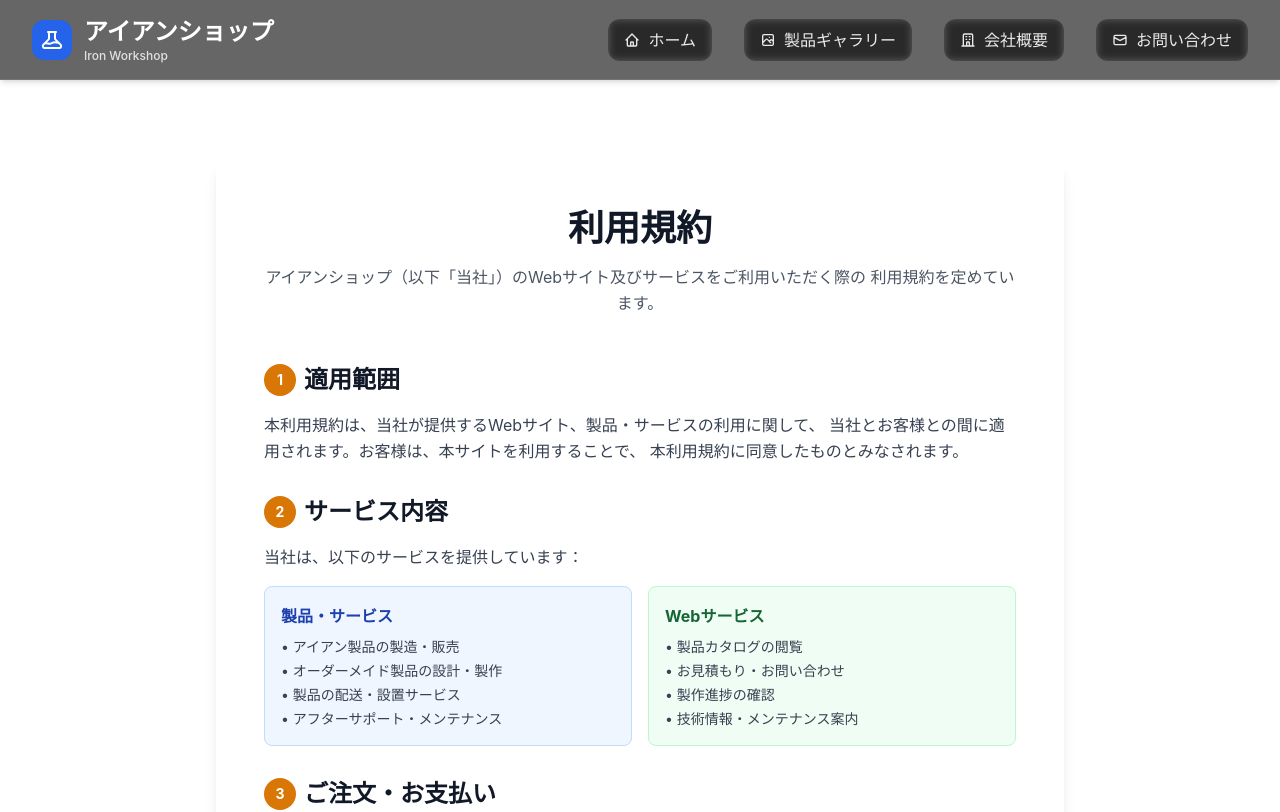
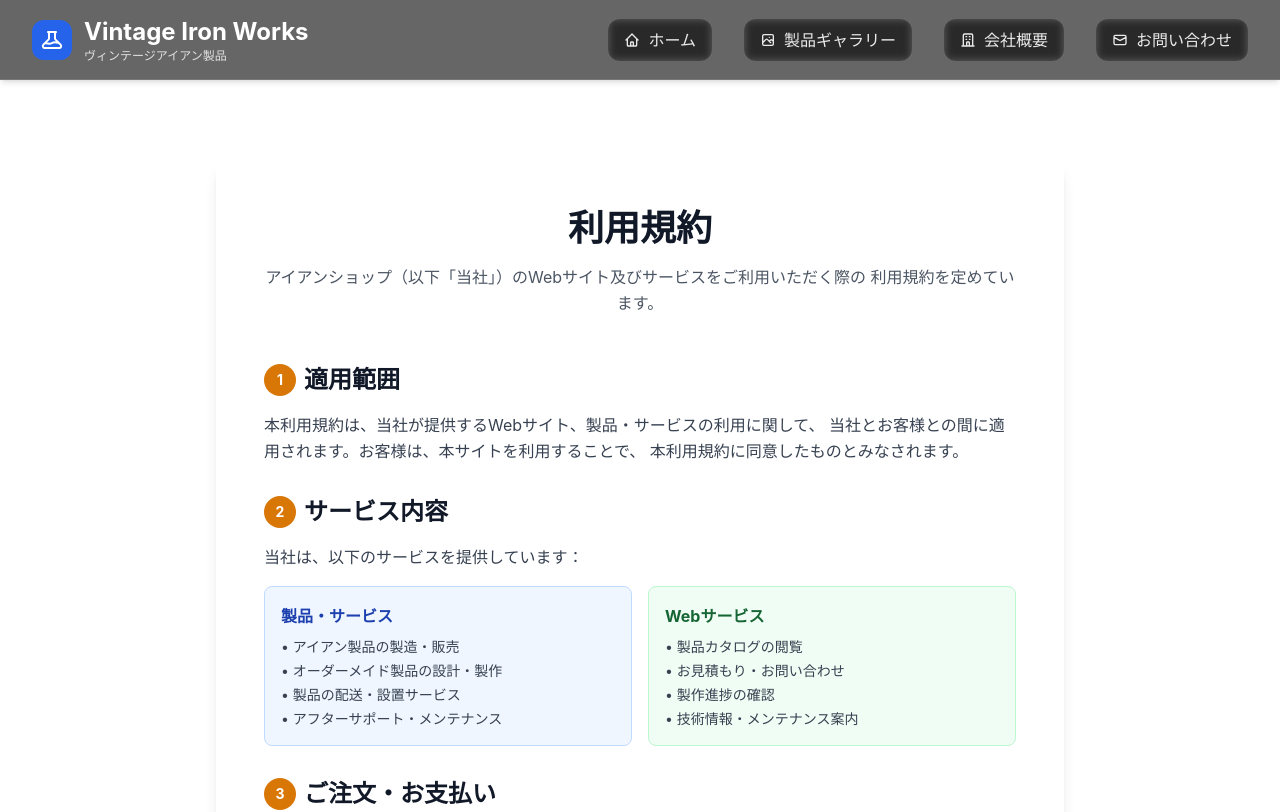
Before and after one commit to yannsunn/iron-shop-nextjs-example, a Next.js app: page /terms in a window 1280 px wide. Shown: the top 812 px of the page. Built offline with nearby package versions, Linux system fonts and the light colour scheme.

Commit message:
Auto-save changes

```diff
--- a/src/app/layout.tsx
+++ b/src/app/layout.tsx
@@ -3,21 +3,21 @@ import './globals.css'
 import SecurityFeatures from '@/components/SecurityFeatures'
 
 export const metadata: Metadata = {
-  title: 'アイアンショップ - 高品質なアイアン製品',
-  description: '職人の技が光る、こだわりのアイアン製品をお届けします。アンティーク調からモダンまで、幅広いデザインをご提供。',
-  keywords: 'アイアン,鉄製品,インテリア,家具,アンティーク,インダストリアル,鉄工所,オーダーメイド',
-  authors: [{ name: 'アイアンショップ' }],
+  title: 'Vintage Iron Works - ヴィンテージアイアン製品',
+  description: '溶接歴40年のパートナーとの協業で生み出す、ヴィンテージ風アイアン製品。オーダーメイドの美しさと品質をお届けします。',
+  keywords: 'ヴィンテージ,アイアン,鉄製品,インテリア,家具,アンティーク,インダストリアル,オーダーメイド,溶接',
+  authors: [{ name: 'Vintage Iron Works' }],
   openGraph: {
-    title: 'アイアンショップ - 高品質なアイアン製品',
-    description: '職人の技が光る、こだわりのアイアン製品をお届けします。',
+    title: 'Vintage Iron Works - ヴィンテージアイアン製品',
+    description: '溶接歴40年のパートナーとの協業で生み出す、ヴィンテージ風アイアン製品。',
     type: 'website',
     locale: 'ja_JP',
-    siteName: 'アイアンショップ',
+    siteName: 'Vintage Iron Works',
   },
   twitter: {
     card: 'summary_large_image',
-    title: 'アイアンショップ - 高品質なアイアン製品',
-    description: '職人の技が光る、こだわりのアイアン製品をお届けします。',
+    title: 'Vintage Iron Works - ヴィンテージアイアン製品',
+    description: '溶接歴40年のパートナーとの協業で生み出す、ヴィンテージ風アイアン製品。',
   },
   robots: {
     index: true,
--- a/src/components/Footer.tsx
+++ b/src/components/Footer.tsx
@@ -17,8 +17,8 @@ const Footer = () => {
                 </svg>
               </div>
               <div>
-                <h3 className="text-xl font-bold">株式会社Awake</h3>
-                <p className="text-slate-400 text-sm">Awake Iron Works</p>
+                <h3 className="text-xl font-bold">Vintage Iron Works</h3>
+                <p className="text-slate-400 text-sm">ヴィンテージアイアン製品</p>
               </div>
             </div>
             <p className="text-slate-300 leading-relaxed">
--- a/src/components/Header.tsx
+++ b/src/components/Header.tsx
@@ -85,13 +85,13 @@ const Header = () => {
                 'text-2xl font-bold transition-colors duration-300',
                 isScrolled ? 'text-slate-900' : 'text-white'
               )}>
-                アイアンショップ
+                Vintage Iron Works
               </h1>
               <p className={cn(
                 'text-xs font-medium transition-colors duration-300',
                 isScrolled ? 'text-slate-500' : 'text-white/80'
               )}>
-                Iron Workshop
+                ヴィンテージアイアン製品
               </p>
             </div>
           </div>
```
